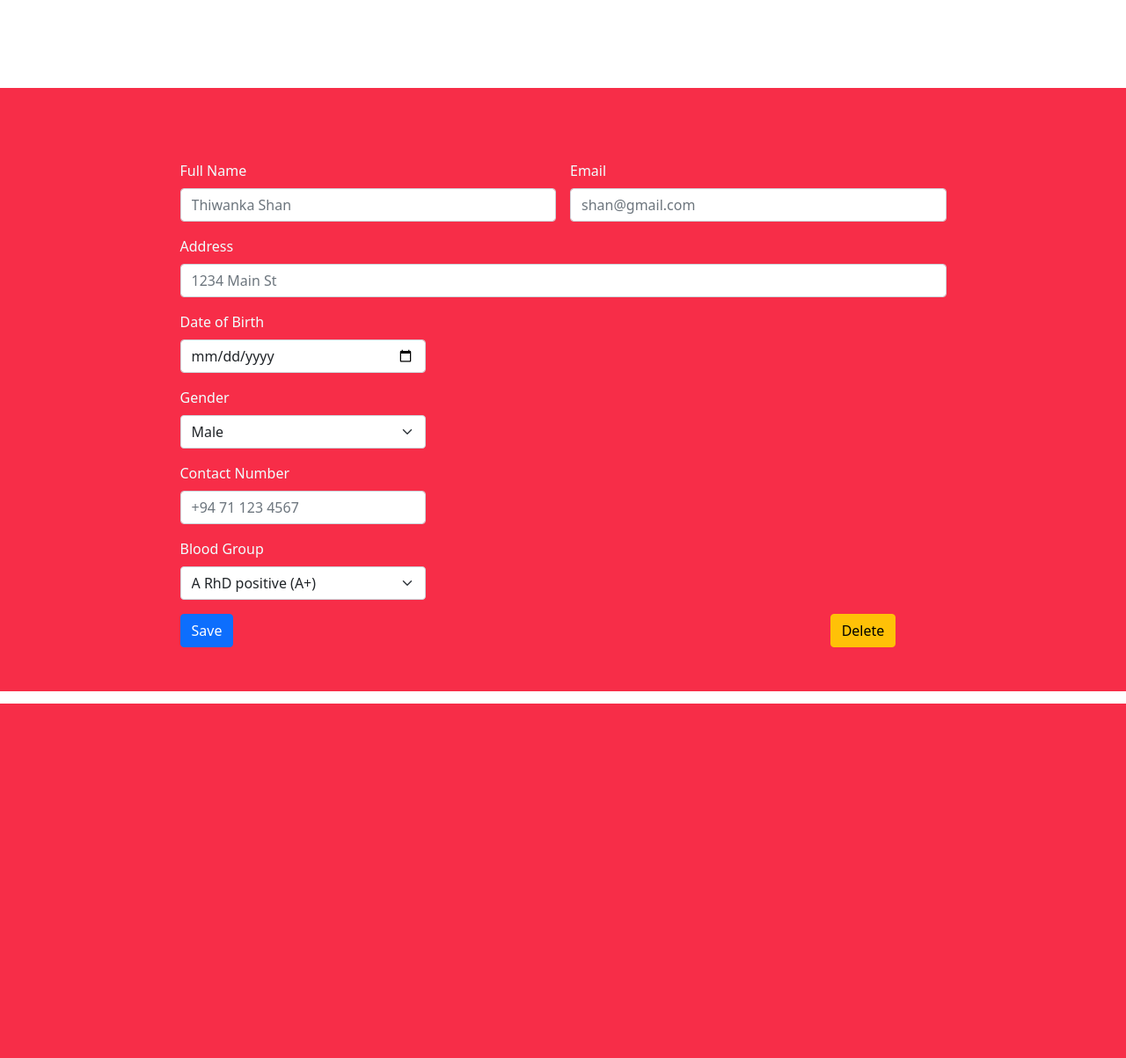
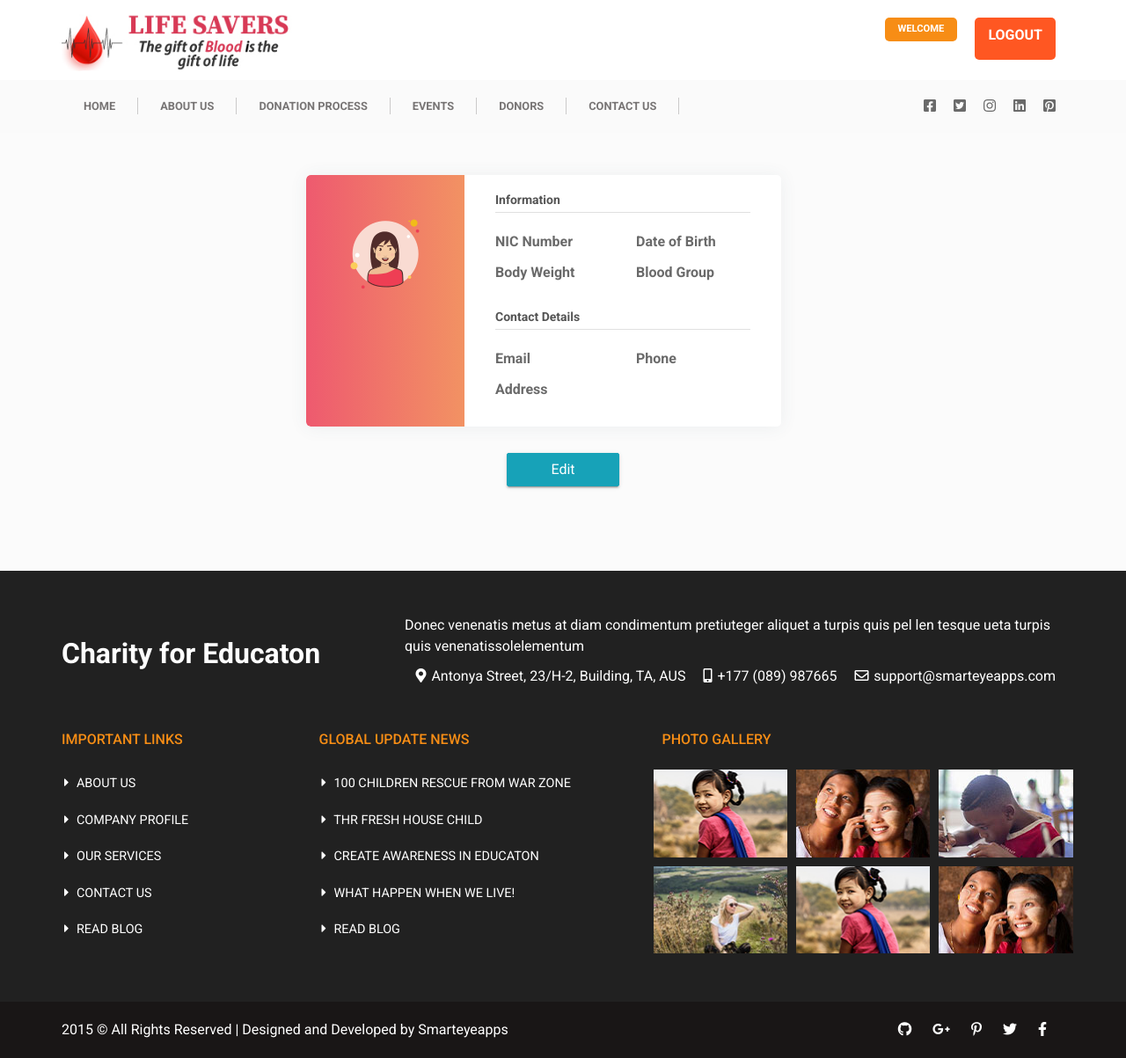
Before and after one commit to randika-chathuranga/Blood-donation-web-project, a PHP site: page /profile in a window 1280 px wide. Shown: the whole page at 88% size. Before the commit the page ends 800 px from the top, so only its background shows below. Run offline with PHP 8.4, Linux system fonts and the light colour scheme; the visitor is signed in with stand-in values (Sample User, id 1); data that the repository does not hold is empty; some libraries are stand-ins or nearby versions.

Commit message:
create profile page and fix miner bugs

```diff
--- a/private/controllers/Authentication.php
+++ b/private/controllers/Authentication.php
@@ -19,7 +19,7 @@ class Authentication
             if($user[0]->password == $_REQUEST["password"]){
 
                 setcookie("user", serialize($user[0]), time() + (3600 * 24), "/");
-                header("Location: /home");
+                header("Location: /profile");
                 exit;
             }
             else{
--- a/private/views/profile.php
+++ b/private/views/profile.php
@@ -1,111 +1,83 @@
-<!doctype html>
-<html lang="en">
-
-<head>
-    <!-- Required meta tags -->
-    <meta charset="utf-8">
-    <meta name="viewport" content="width=device-width, initial-scale=1">
-
-    <!-- Bootstrap CSS -->
-    <link href="https://cdn.jsdelivr.net/npm/bootstrap@5.0.1/dist/css/bootstrap.min.css" rel="stylesheet"
-        integrity="sha384-+0n0xVW2eSR5OomGNYDnhzAbDsOXxcvSN1TPprVMTNDbiYZCxYbOOl7+AMvyTG2x" crossorigin="anonymous">
-
-    <title>Give Blood</title>
-</head>
-
-<body>
-
-    <div class="container-fluid" style="margin-top: 100px; padding:50px; background-color:#f72d48; color:azure;">
-        <div class="row justify-content-center">
-            <form class="row g-3 w-75">
-                <div class="col-md-6">
-                    <label for="fullName" class="form-label">Full Name</label>
-                    <input type="text" class="form-control" id="fullName" placeholder="Thiwanka Shan">
+<?php
+session_start();
+$styles = array("profile.css", "//cdn.jsdelivr.net/npm/@sweetalert2/theme-borderless/borderless.css");
+include("templates/header.php");
+?>
+<div class="page-content page-container" id="page-content">
+    <div class="padding">
+        <div class="row container d-flex justify-content-center">
+            <div class="col-xl-6 col-md-12">
+                <div class="card user-card-full">
+                    <div class="row m-l-0 m-r-0">
+                        <div class="col-sm-4 bg-c-lite-green user-profile">
+                            <div class="card-block text-center text-white">
+                                <?php
+                                $user = unserialize($_COOKIE["user"]);
+                                if (strcasecmp($user->gender, "male") == 0) {
+                                    echo '<div class="m-b-25"> <img src="public/images/profile/user_male.png" class="img-radius" alt="User-Profile-Image"> </div>';
+                                } else {
+                                    echo '<div class="m-b-25"> <img src="public/images/profile/user_female.png" class="img-radius" alt="User-Profile-Image"> </div>';
+                                }
+                                ?>
+                                <h6 class="f-w-600">
+                                    <?php
+                                    echo $user->firstName;
+                                    ?></h6>
+                                <h6 class="f-w-600">
+                                    <?php
+                                    echo $user->lastName;
+                                    ?></h6>
                             </div>
-                <div class="col-md-6">
-                    <label for="inputEmail4" class="form-label">Email</label>
-                    <input type="email" class="form-control" id="inputEmail4" placeholder="shan@gmail.com">
                         </div>
-                <div class="col-12">
-                    <label for="inputAddress" class="form-label">Address</label>
-                    <input type="text" class="form-control" id="inputAddress" placeholder="1234 Main St">
+                        <div class="col-sm-8">
+                            <div class="card-block">
+                                <h6 class="m-b-20 p-b-5 b-b-default f-w-600">Information</h6>
+                                <div class="row">
+                                    <div class="col-sm-6">
+                                        <p class="m-b-10 f-w-600">NIC Number</p>
+                                        <h6 class="text-muted f-w-400"><?php echo $user->nic->value; ?></h6>
                                     </div>
-                <div class="col-md-4">
-                    <label for="dateOfBirth" class="form-label">Date of Birth</label>
-                    <input type="date" class="form-control" id="dateOfBirth">
+                                    <div class="col-sm-6">
+                                        <p class="m-b-10 f-w-600">Date of Birth</p>
+                                        <h6 class="text-muted f-w-400"><?php echo $user->dateOfBirth ?></h6>
                                     </div>
-                <div class="col-md-8">
+                                    <div class="col-sm-6">
+                                        <p class="m-b-10 f-w-600">Body Weight</p>
+                                        <h6 class="text-muted f-w-400"><?php echo $user->bodyWeight ?></h6>
                                     </div>
-                <div class="col-md-4">
-                    <label for="gender" class="form-label">Gender</label>
-                    <select id="gender" class="form-select">
-                        <option selected value="male">Male</option>
-                        <option value="female">Female</option>
-                        <option value="other">Other</option>
-                    </select>
+                                    <div class="col-sm-6">
+                                        <p class="m-b-10 f-w-600">Blood Group</p>
+                                        <h6 class="text-muted f-w-400"><?php echo $user->bloodGroup ?></h6>
                                     </div>
-                <div class="col-md-8">
                                 </div>
-                <div class="col-12 col-md-4">
-                    <label for="contactNumber" class="form-label">Contact Number</label>
-                    <input type="text" class="form-control" id="contactNumber" placeholder="+94 71 123 4567">
+                                <h6 class="m-b-20 m-t-40 p-b-5 b-b-default f-w-600">Contact Details</h6>
+                                <div class="row">
+                                    <div class="col-sm-6">
+                                        <p class="m-b-10 f-w-600">Email</p>
+                                        <h6 class="text-muted f-w-400">
+                                            <?php echo $user->email; ?>
+                                        </h6>
                                     </div>
-                <div class="col-md-8">
+                                    <div class="col-sm-6">
+                                        <p class="m-b-10 f-w-600">Phone</p>
+                                        <h6 class="text-muted f-w-400"><?php echo $user->phoneNumber ?></h6>
                                     </div>
-                <div class="col-md-4">
-                    <label for="bloodGroup" class="form-label">Blood Group</label>
-                    <select id="bloodGroup" class="form-select">
-                        <option selected>A RhD positive (A+)</option>
-                        <option>A RhD negative (A-)</option>
-                        <option>B RhD positive (B+)</option>
-                        <option>B RhD negative (B-)</option>
-                        <option>O RhD positive (O+)</option>
-                        <option>O RhD negative (O-)</option>
-                        <option>AB RhD positive (AB+)</option>
-                        <option>AB RhD negative (AB-)</option>
-                    </select>
-                </div>
-                <div class="col-10">
-                    <button type="submit" class="btn btn-primary">Save</button>
-                </div>
-                <div class="col-2">
-                    <button type="submit" class="btn btn-warning">Delete</button>
-                </div>
-            </form>
+                                    <div class="col-sm-6">
+                                        <p class="m-b-10 f-w-600">Address</p>
+                                        <h6 class="text-muted f-w-400"><?php echo $user->address ?></h6>
                                     </div>
                                 </div>
 
+                            </div>
+                        </div>
+                    </div>
+                </div>
+            </div>
+        </div>
+        <div class="d-flex justify-content-center edit">
+            <button type="button" class="btn btn-info" onclick="window.location.href='/profile/edit';">Edit</button>
+        </div>
+    </div>
+</div>
 
-
-
-
-
-
-
-
-
-
-
-
-
-
-
-
-
-
-
-
-
-
-    <script src="https://cdn.jsdelivr.net/npm/bootstrap@5.0.1/dist/js/bootstrap.bundle.min.js"
-        integrity="sha384-gtEjrD/SeCtmISkJkNUaaKMoLD0//ElJ19smozuHV6z3Iehds+3Ulb9Bn9Plx0x4"
-        crossorigin="anonymous"></script>
-
-    <!-- Option 2: Separate Popper and Bootstrap JS -->
-    <!--
-    <script src="https://cdn.jsdelivr.net/npm/@popperjs/core@2.9.2/dist/umd/popper.min.js" integrity="sha384-IQsoLXl5PILFhosVNubq5LC7Qb9DXgDA9i+tQ8Zj3iwWAwPtgFTxbJ8NT4GN1R8p" crossorigin="anonymous"></script>
-    <script src="https://cdn.jsdelivr.net/npm/bootstrap@5.0.1/dist/js/bootstrap.min.js" integrity="sha384-Atwg2Pkwv9vp0ygtn1JAojH0nYbwNJLPhwyoVbhoPwBhjQPR5VtM2+xf0Uwh9KtT" crossorigin="anonymous"></script>
-    -->
-</body>
-
-</html>
+<?php include("templates/footer.php") ?>
--- a/private/views/register.php
+++ b/private/views/register.php
@@ -93,7 +93,7 @@ include("templates/header.php");
                             id="nic" />
                         </div>
                         <div class="form-group">
-                            <label for="">Adress</label>
+                            <label for="">Address</label>
                             <input type="text" class="form-control" <?php echo isset($_SESSION["data"]["adress"]) ? ($_SESSION["data"]["address"] !=null
                                 ? "value = " .$_SESSION["data"]["address"] : " placeholder = '2/b,colombo,Sri Lanka'") : " placeholder = '2/b,colombo,Sri Lanka'" ?>
                             name="address" id="address" />
--- /dev/null
+++ b/public/css/profile.css
@@ -0,0 +1,136 @@
+body {
+    background-color: #f9f9fa
+}
+
+.edit button{
+ width: 10vw;
+}
+.padding {
+    padding: 3rem !important
+}
+
+.user-card-full {
+    overflow: hidden
+}
+
+.card {
+    border-radius: 5px;
+    -webkit-box-shadow: 0 1px 20px 0 rgba(69, 90, 100, 0.08);
+    box-shadow: 0 1px 20px 0 rgba(69, 90, 100, 0.08);
+    border: none;
+    margin-bottom: 30px
+}
+
+.m-r-0 {
+    margin-right: 0px
+}
+
+.m-l-0 {
+    margin-left: 0px
+}
+
+.user-card-full .user-profile {
+    border-radius: 5px 0 0 5px
+}
+
+.bg-c-lite-green {
+    background: -webkit-gradient(linear, left top, right top, from(#f29263), to(#ee5a6f));
+    background: linear-gradient(to right, #ee5a6f, #f29263)
+}
+
+.user-profile {
+    padding: 20px 0
+}
+
+.card-block {
+    padding: 1.25rem
+}
+
+.m-b-25 {
+    margin-bottom: 25px
+}
+
+.img-radius {
+    border-radius: 5px
+}
+
+h6 {
+    font-size: 14px
+}
+
+.card .card-block p {
+    line-height: 25px
+}
+
+@media only screen and (min-width: 1400px) {
+    p {
+        font-size: 14px
+    }
+}
+
+.card-block {
+    padding: 1.25rem
+}
+
+.b-b-default {
+    border-bottom: 1px solid #e0e0e0
+}
+
+.m-b-20 {
+    margin-bottom: 20px
+}
+
+.p-b-5 {
+    padding-bottom: 5px !important
+}
+
+.card .card-block p {
+    line-height: 25px
+}
+
+.m-b-10 {
+    margin-bottom: 10px
+}
+
+.text-muted {
+    color: #919aa3 !important
+}
+
+.b-b-default {
+    border-bottom: 1px solid #e0e0e0
+}
+
+.f-w-600 {
+    font-weight: 600
+}
+
+.m-b-20 {
+    margin-bottom: 20px
+}
+
+.m-t-40 {
+    margin-top: 20px
+}
+
+.p-b-5 {
+    padding-bottom: 5px !important
+}
+
+.m-b-10 {
+    margin-bottom: 10px
+}
+
+.m-t-40 {
+    margin-top: 20px
+}
+
+.user-card-full .social-link li {
+    display: inline-block
+}
+
+.user-card-full .social-link li a {
+    font-size: 20px;
+    margin: 0 10px 0 0;
+    -webkit-transition: all 0.3s ease-in-out;
+    transition: all 0.3s ease-in-out
+}
```
Also changed, not shown: public/images/profile/user_female.png (added), public/images/profile/user_male.png (added). Lines whose indentation alone changed are shown as unchanged.
